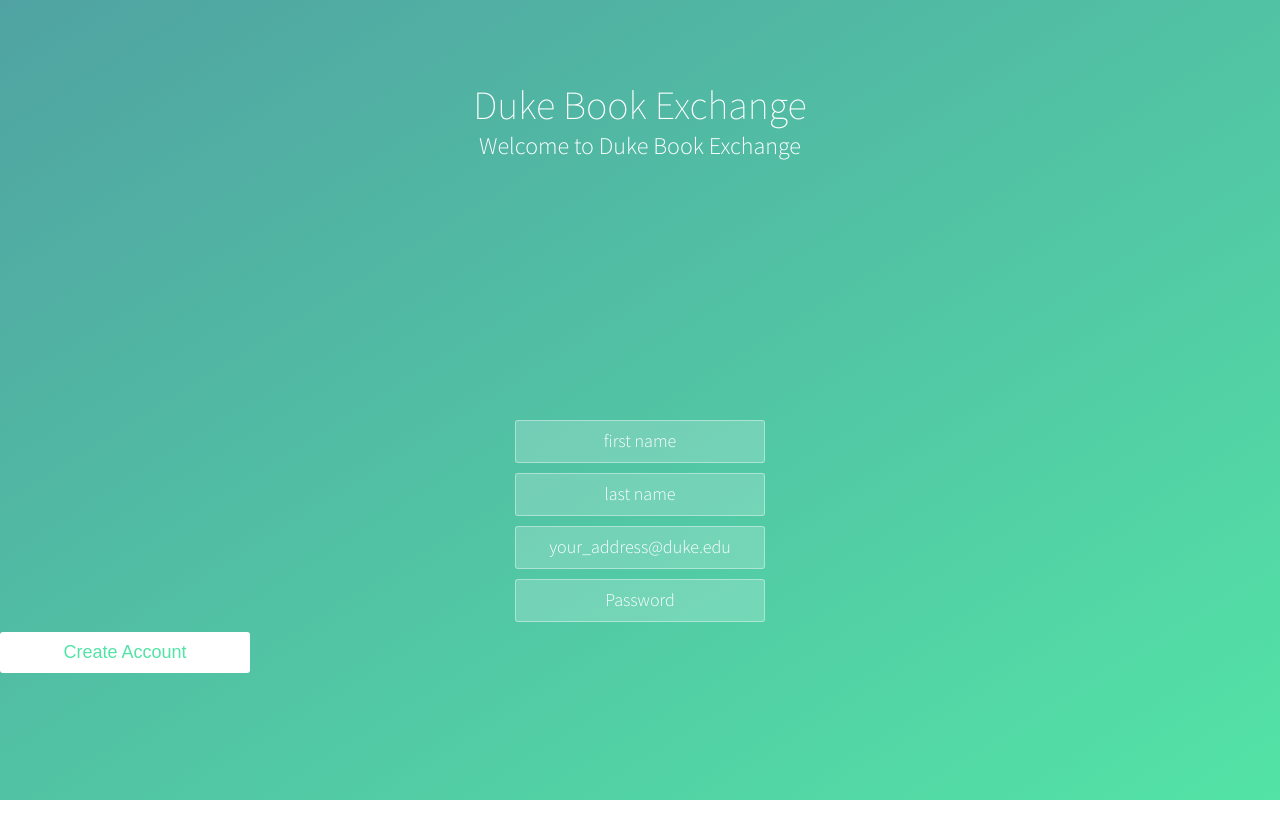
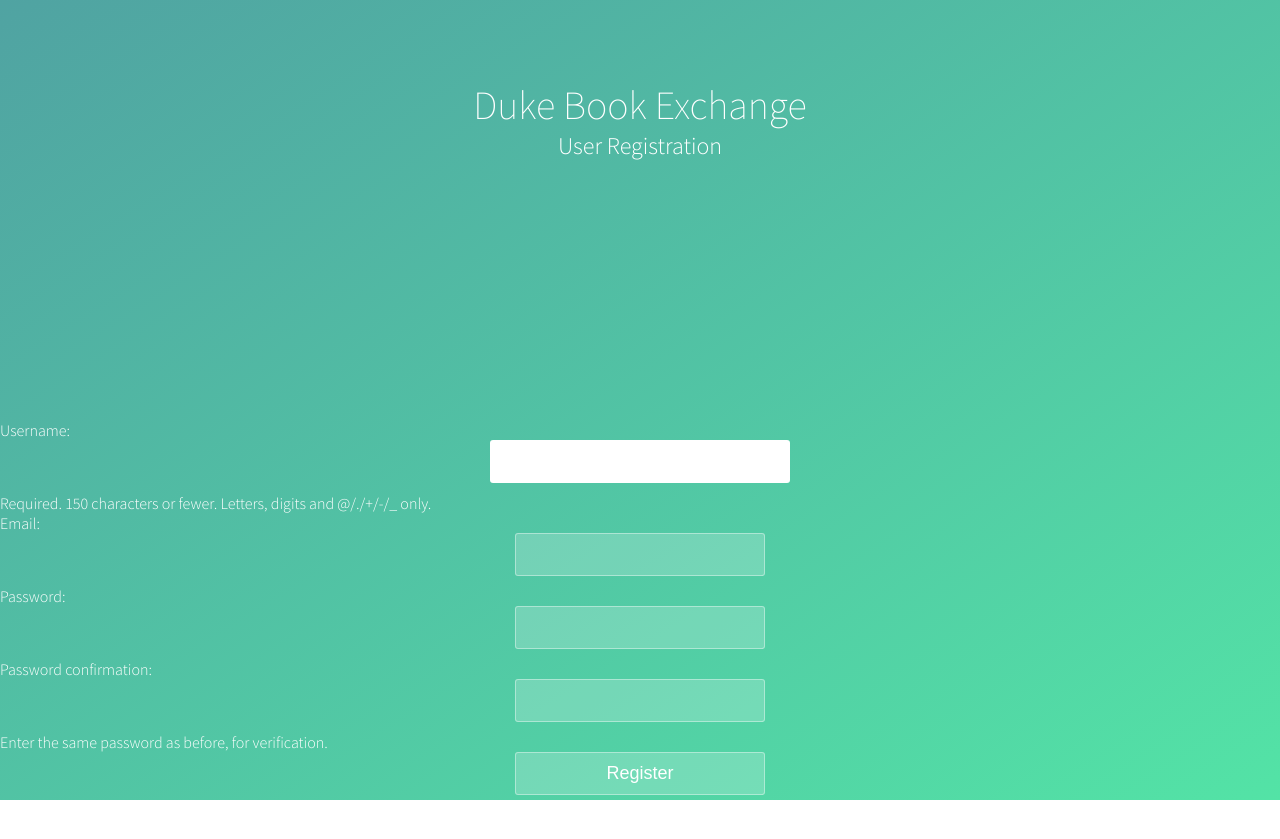
Before and after one commit to joshuart/316-Project, a Django app: template books/templates/books/register.html in a window 1280 px wide. Shown: the top 839 px of the page. Run offline with Django 3.2, Linux system fonts and the light colour scheme; the template is opened without the code that fills it: values that come from a table or form of the project are taken from there, others are empty; some libraries are stand-ins or nearby versions.

Commit message:
Josh continued working on the view.

```diff
--- /dev/null
+++ b/books/forms.py
@@ -0,0 +1,19 @@
+from django import forms
+from django.contrib.auth.models import User
+from django.contrib.auth.forms import UserCreationForm
+
+class UserCreateForm(UserCreationForm):
+	email = forms.EmailField(required = True)
+	class Meta:
+		model = User
+		fields = ("username", "email", "password1", "password2")
+
+	def save(self, commit = True):
+		user = super(UserCreateForm, self).save(commit = False)
+		user.email = self.cleaned_data["email"]
+		if commit:
+			user.save()
+		return user
+
+# I got this code from: http://jessenoller.com/blog/2011/12/19/quick-example-of-extending-usercreationform-in-django
+# Ask Prof. Yang if that's okay
--- a/books/templates/books/register.html
+++ b/books/templates/books/register.html
@@ -1,16 +1,12 @@
 {% extends "books/base.html" %}
 
-{% block heading %}Welcome to Duke Book Exchange{% endblock %}
+{% block heading %}User Registration{% endblock %}
 {% block login %}{% endblock %}
+
 {% block content %}
-
-	<form id = "user_form" class="form" method = "post">
-		{% csrf_token %}
-			<input type="text" placeholder="first name">
-			<input type="text" placeholder="last name">
-			<input type="username" placeholder="your_address@duke.edu">
-			<input type="password" placeholder="Password">
-			<button type="submit" id="login-button" href = "{% url 'books.views.list' %}">Create Account</button>
-		</form>
-
+<form action="" method="post">
+  {% csrf_token %}
+  {{ form.as_p }}
+  <input type="submit" value="Register">
+</form>
 {% endblock %}
--- a/books/urls.py
+++ b/books/urls.py
@@ -20,6 +20,7 @@ urlpatterns = patterns('books.views',
 	url(r'^all-books$', 'all_books', name = 'all_books'),
 	url(r'^list$', 'list'),
     url(r'^login$', 'login'),
+    url(r'^register$', 'register'),
 
 
 	)
```
Also changed, not shown: books/models.py (+15 -6 lines), books/templates/books/index.html (+5 -2 lines), books/templates/books/login.html (+26 -7 lines), books/views.py (+14 -9 lines), books/migrations/0003_auto_20151016_1935.py (added), db.sqlite3, 5 other files.
